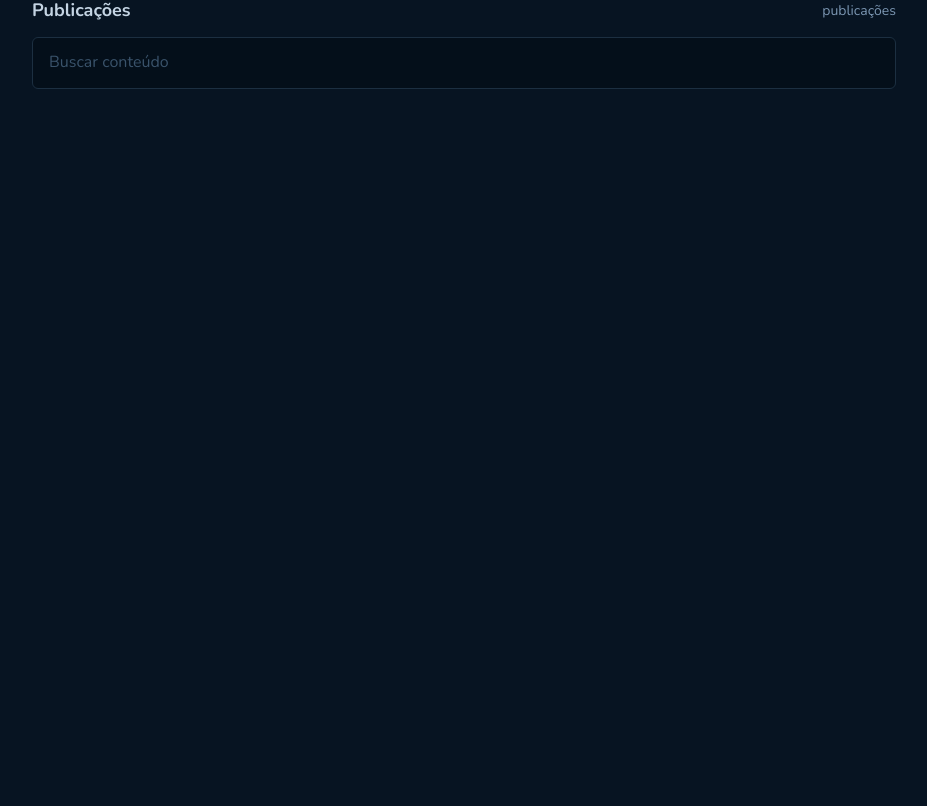
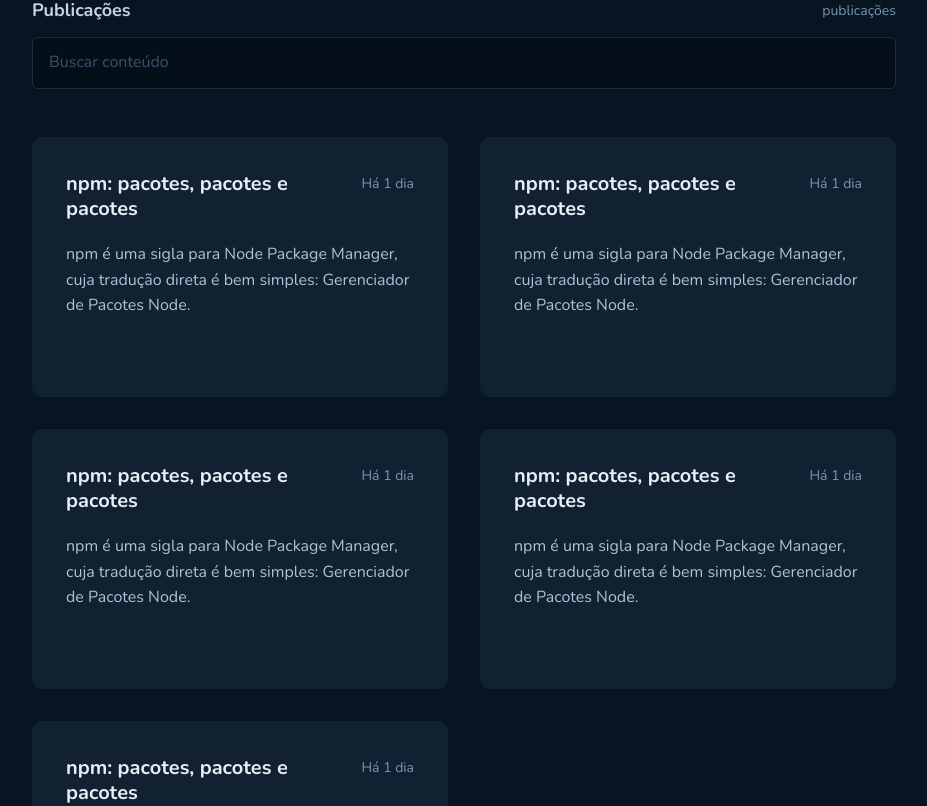
Before and after one commit to felipe-gomes-vicente/github-blog, a React (Vite) app: page / in a window 1280 px wide. Shown: the part 494-1300 px from the top of the page, without its empty margins (176-1103 px from the left). Before the commit the page ends 800 px from the top, so only its background shows below. Built offline with nearby package versions, Linux system fonts and the light colour scheme.

Commit message:
created pages/Blog/components/Post and styles Blog

```diff
--- /dev/null
+++ b/src/pages/Blog/components/Post/index.tsx
@@ -0,0 +1,16 @@
+import { PostContainer } from './styles'
+
+export function Post() {
+  return (
+    <PostContainer to="/post/1">
+      <div>
+        <strong>npm: pacotes, pacotes e pacotes</strong>
+        <span>Há 1 dia</span>
+      </div>
+      <p>
+        npm é uma sigla para Node Package Manager, cuja tradução direta é bem
+        simples: Gerenciador de Pacotes Node.
+      </p>
+    </PostContainer>
+  )
+}
--- /dev/null
+++ b/src/pages/Blog/components/Post/styles.ts
@@ -0,0 +1,47 @@
+import { Link } from 'react-router-dom'
+import styled from 'styled-components'
+
+export const PostContainer = styled(Link)`
+  width: 100%;
+  height: 16.25rem;
+  border-radius: 10px;
+  background: ${({ theme }) => theme.colors['base-post']};
+  border: 2px solid ${({ theme }) => theme.colors['base-post']};
+  padding: 2rem;
+  transition: 0.4s;
+
+  &:hover {
+    border-color: ${({ theme }) => theme.colors['base-label']};
+  }
+
+  div {
+    display: flex;
+    gap: 1rem;
+    margin-bottom: 1.25rem;
+
+    strong {
+      flex: 1;
+      font-size: ${({ theme }) => theme.textSizes['title-title-m']};
+      color: ${({ theme }) => theme.colors['base-title']};
+      overflow: hidden;
+      text-overflow: ellipsis;
+      display: -webkit-box;
+      -webkit-box-orient: vertical;
+      -webkit-line-clamp: 2;
+    }
+
+    span {
+      width: max-content;
+      font-size: ${({ theme }) => theme.textSizes['text-text-s']};
+      color: ${({ theme }) => theme.colors['base-span']};
+    }
+  }
+
+  p {
+    overflow: hidden;
+    text-overflow: ellipsis;
+    display: -webkit-box;
+    -webkit-box-orient: vertical;
+    -webkit-line-clamp: 4;
+  }
+`
--- a/src/pages/Blog/index.tsx
+++ b/src/pages/Blog/index.tsx
@@ -1,11 +1,21 @@
+import { Post } from './components/Post'
 import { Profile } from './components/Profile'
 import { SearchInput } from './components/SearchInput'
+
+import { PostsListContainer } from './styles'
 
 export function Blog() {
   return (
     <div>
       <Profile />
       <SearchInput />
+      <PostsListContainer>
+        <Post />
+        <Post />
+        <Post />
+        <Post />
+        <Post />
+      </PostsListContainer>
     </div>
   )
 }
--- /dev/null
+++ b/src/pages/Blog/styles.ts
@@ -0,0 +1,9 @@
+import styled from 'styled-components'
+
+export const PostsListContainer = styled.section`
+  width: 100%;
+  display: grid;
+  grid-template-columns: repeat(auto-fit, minmax(26rem, 1fr));
+  gap: 2rem;
+  margin-bottom: 14rem;
+`
```
